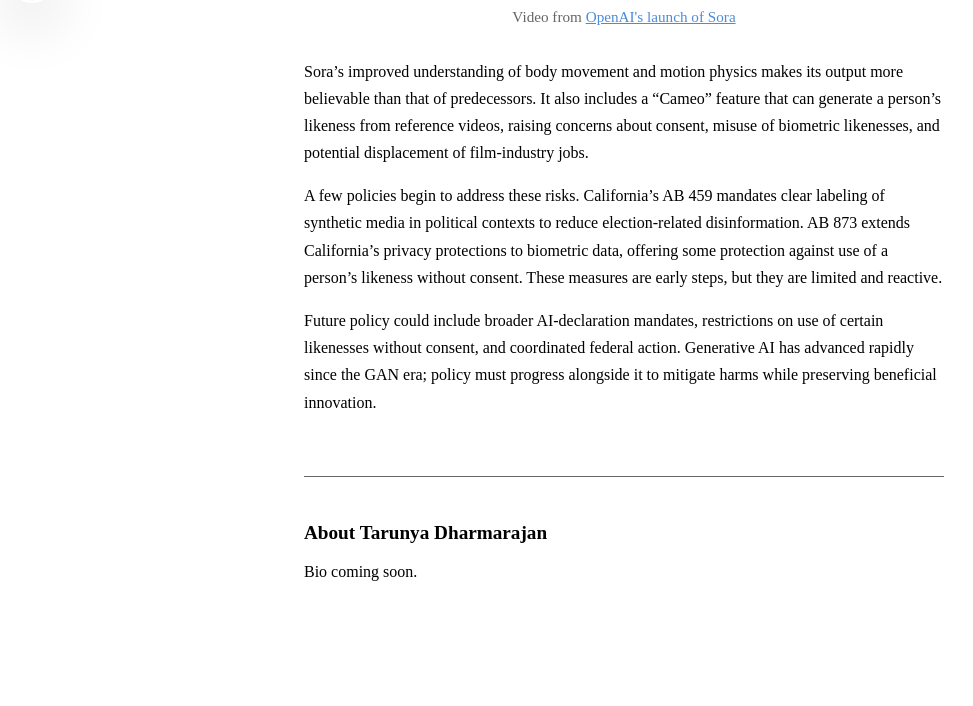
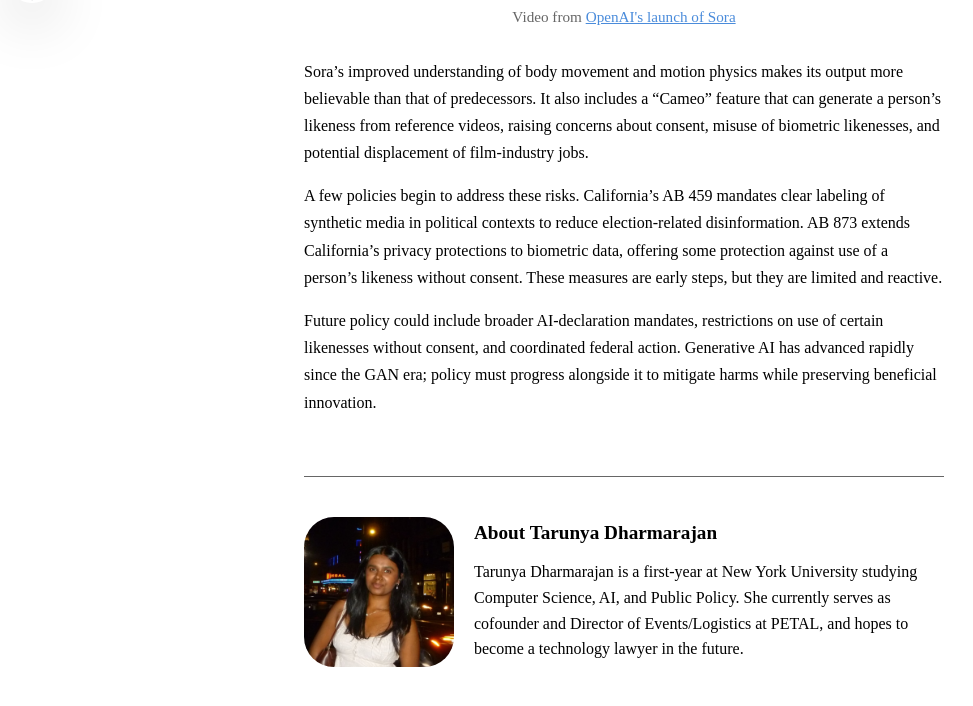
Before and after one commit to petalnyu/petal-nyu, a Jekyll site: the page built from pages/_posts/2025/2025-11-01-sora.md, in a window 1280 px wide and 900 px high, scrolled down 1455 px, cut to the strip 83-789 px from the top of the window. Shown: the whole strip, without its empty margins (16-989 px from the left). Built offline with Jekyll 4.4.1, drawn with Linux system fonts in a browser that asks for light colours; some web fonts are replaced.

Commit message:
added tarunya's photo + bio

```diff
--- a/pages/_posts/2025/2025-11-01-sora.md
+++ b/pages/_posts/2025/2025-11-01-sora.md
@@ -3,6 +3,7 @@ layout: article
 title: "How OpenAI’s Sora Tests Privacy, Creativity, and Policy"
 date: 2025-11-01
 author: Tarunya Dharmarajan
+author_bio: "Tarunya Dharmarajan is a first-year at New York University studying Computer Science, AI, and Public Policy. She currently serves as cofounder and Director of Events/Logistics at PETAL, and hopes to become a technology lawyer in the future."
 excerpt: "Sora poses some serious challenges in real-world application, highlighting the need for more adaptive and comprehensive legislation."
 tags: [research, ai]
 ---
```
Also changed, not shown: assets/writer_headshots/Tarunya_Dharmarajan.jpg (added).
